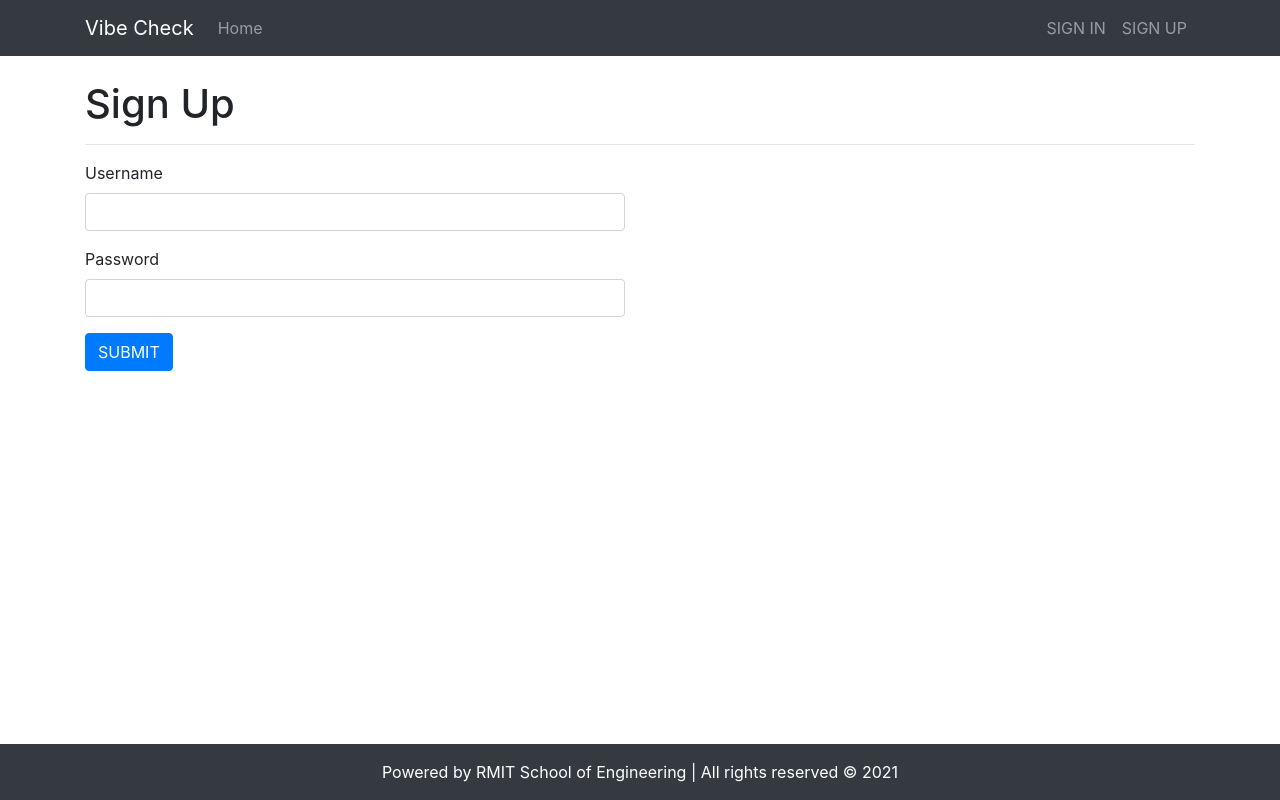
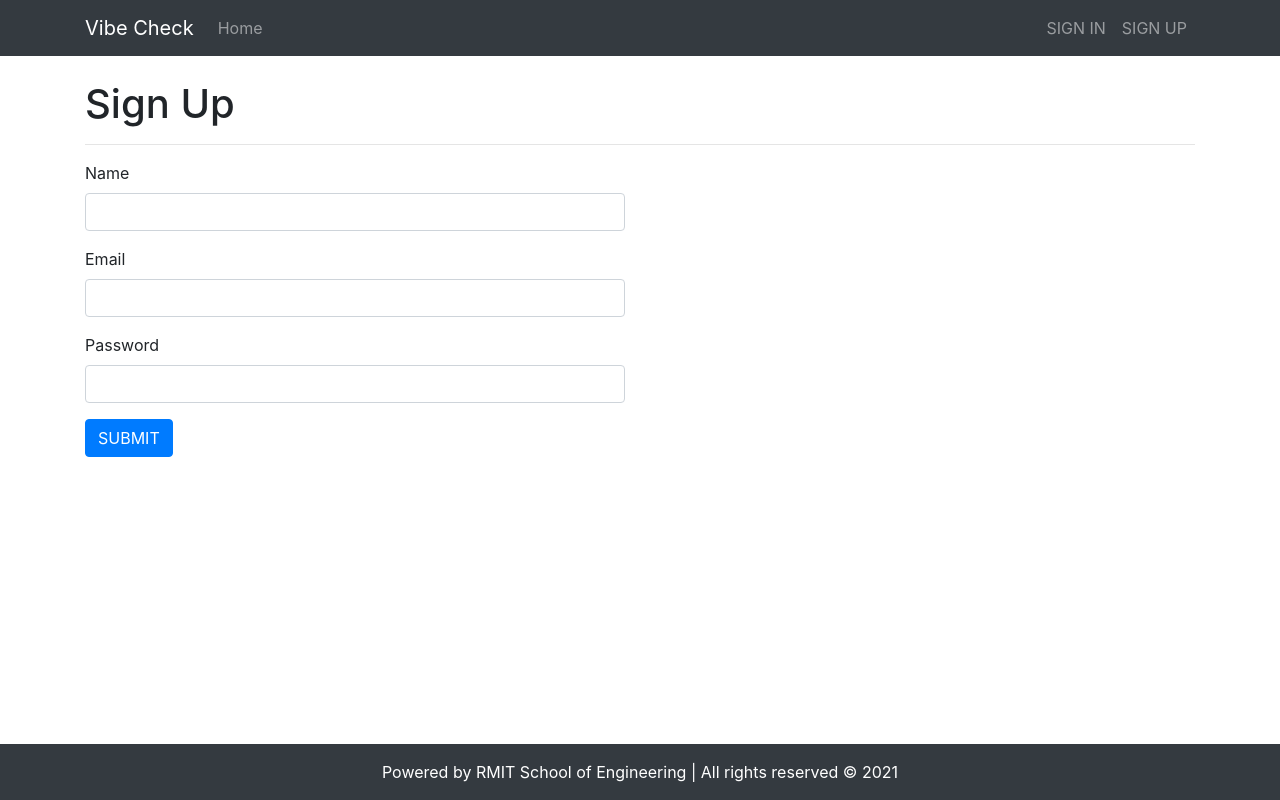
Before and after one commit to nahathouba/FWP_A1_VibeCheck, a React (Create React App) app: page /signup in a window 1280 px wide. Built offline with nearby package versions, Linux system fonts and the light colour scheme.

Commit message:
Completed Sign up with email, name, password

```diff
--- a/src/components/MyProfile.js
+++ b/src/components/MyProfile.js
@@ -2,7 +2,7 @@ import React from "react";
 
 function MyProfile(props) {
   return (
-    <div>
+    <div class="shadow p-3 mb-5 bg-white rounded">
       <h1 className="display-4">My Profile</h1>
       <h4><strong>Hello {props.username}!</strong></h4>
     </div>
--- a/src/components/Navbar.js
+++ b/src/components/Navbar.js
@@ -34,9 +34,6 @@ function Navbar(props) {
               :
               <>
                 <li className="nav-item">
-                  <span className="nav-link text-light">Welcome, {props.username}</span>
-                </li>
-                <li className="nav-item">
                   <Link className="nav-link" to="/signin" onClick={props.logoutUser}>SIGN OUT</Link>
                 </li>
               </>
--- a/src/components/Signin.js
+++ b/src/components/Signin.js
@@ -2,7 +2,7 @@ import React, { useState } from "react";
 import { verifyUser } from "../data/repository";
 
 function Signin(props) {
-  const [fields, setFields] = useState({ username: "", password: "" });
+  const [fields, setFields] = useState({ email: "", password: "" });
   const [errorMessage, setErrorMessage] = useState(null);
 
   // Generic change handler.
@@ -11,7 +11,7 @@ function Signin(props) {
     const value = event.target.value;
 
     // Copy fields.
-    const temp = { username: fields.username, password: fields.password };
+    const temp = { email: fields.email, password: fields.password };
 
     // Update field and state.
     temp[name] = value;
@@ -21,11 +21,11 @@ function Signin(props) {
   const handleSubmit = (event) => {
     event.preventDefault();
 
-    const verified = verifyUser(fields.username, fields.password);
+    const verified = verifyUser(fields.email, fields.password);
 
     // If verified signin the user.
     if (verified === true) {
-      props.signinUser(fields.username);
+      props.signinUser(fields.email);
 
       // Navigate the user to the home page.
       props.history.push("/");
@@ -49,9 +49,9 @@ function Signin(props) {
         <div className="col-md-6">
           <form onSubmit={handleSubmit}>
             <div className="form-group">
-              <label htmlFor="username" className="control-label">Username</label>
-              <input name="username" id="username" className="form-control"
-                value={fields.username} onChange={handleInputChange} />
+              <label htmlFor="email" className="control-label">Email</label>
+              <input name="email" id="email" className="form-control"
+                value={fields.email} onChange={handleInputChange} />
             </div>
             <div className="form-group">
               <label htmlFor="password" className="control-label">Password</label>
--- a/src/components/Signup.js
+++ b/src/components/Signup.js
@@ -2,7 +2,7 @@ import React, { useState } from "react";
 import { setNewUser, validateUserCreds } from "../data/repository";
 
 function Signup(props) {
-  const [fields, setFields] = useState({ username: "", password: "" });
+  const [fields, setFields] = useState({ name: "", email: "", password: "" });
   const [errorMessage, setErrorMessage] = useState(null);
 
   const handleInputChange = (event) => {
@@ -10,7 +10,7 @@ function Signup(props) {
     const value = event.target.value;
 
     // Copy fields
-    const temp = { username: fields.username, password: fields.password };
+    const temp = { name: fields.name, email: fields.email, password: fields.password };
 
     // Update field and state
     temp[name] = value;
@@ -21,11 +21,11 @@ function Signup(props) {
     event.preventDefault();
 
     // Validates the user credentials
-    const validUser = validateUserCreds(fields.username, fields.password);
+    const validUser = validateUserCreds(fields.email, fields.password);
 
     // If user credentials are valid create the new user
     if (validUser.validEmail === true && validUser.validPassword === true) {
-      const newUser = { username: fields.username, password: fields.password };
+      const newUser = [{ name: fields.name, email: fields.email, password: fields.password }];
       setNewUser(newUser);
 
       props.history.push("/signin");
@@ -48,9 +48,14 @@ function Signup(props) {
         <div className="col-md-6">
           <form onSubmit={handleSubmit}>
             <div className="form-group">
-              <label htmlFor="username" className="control-label">Username</label>
-              <input name="username" id="username" className="form-control"
-                value={fields.username} onChange={handleInputChange} />
+              <label htmlFor="name" className="control-label">Name</label>
+              <input name="name" id="name" className="form-control"
+                value={fields.name} onChange={handleInputChange} />
+            </div>
+            <div className="form-group">
+              <label htmlFor="email" className="control-label">Email</label>
+              <input name="email" id="email" className="form-control"
+                value={fields.email} onChange={handleInputChange} />
             </div>
             <div className="form-group">
               <label htmlFor="password" className="control-label">Password</label>
--- a/src/data/repository.js
+++ b/src/data/repository.js
@@ -31,11 +31,11 @@ function getUsers() {
   return JSON.parse(data);
 }
 
-function verifyUser(username, password) {
+function verifyUser(email, password) {
   const users = getUsers();
   for (const user of users) {
-    if (username === user.username && password === user.password) {
-      setUser(username);
+    if (email === user.email && password === user.password) {
+      setUser(email);
       return true;
     }
   }
@@ -56,6 +56,11 @@ function removeUser() {
 }
 
 function setNewUser(newUser) {
+  if (localStorage.getItem(USERS_KEY) === null) {
+    localStorage.setItem(USERS_KEY, JSON.stringify(newUser));
+    return;
+  }
+
   let oldUsers = JSON.parse(localStorage.getItem(USERS_KEY));
   oldUsers.push(newUser);
 
--- a/src/index.js
+++ b/src/index.js
@@ -6,7 +6,7 @@ import reportWebVitals from './reportWebVitals';
 import { initUsers } from './data/repository';
 
 // Initializing local storage users data
-initUsers();
+//initUsers();
 
 ReactDOM.render(
   <React.StrictMode>
```
